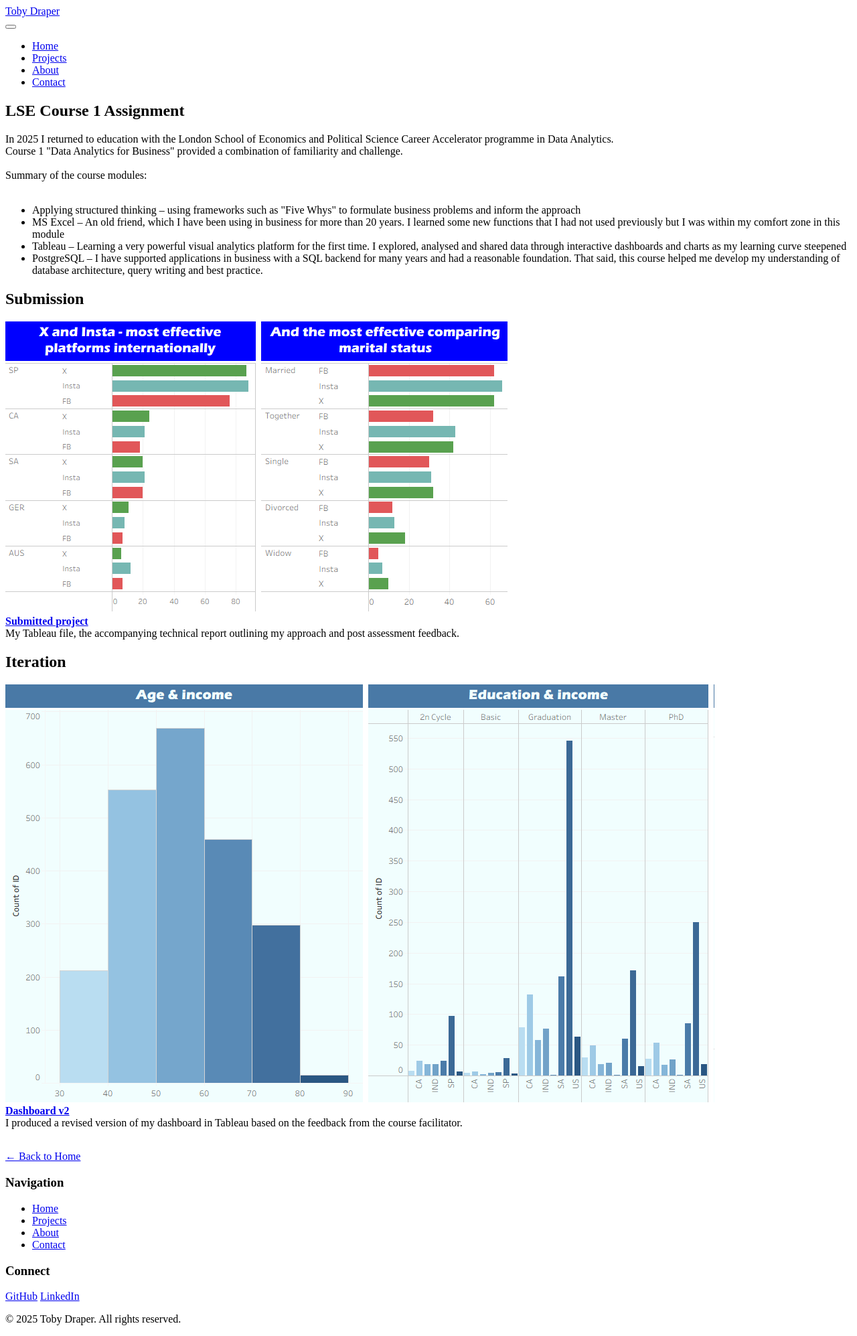
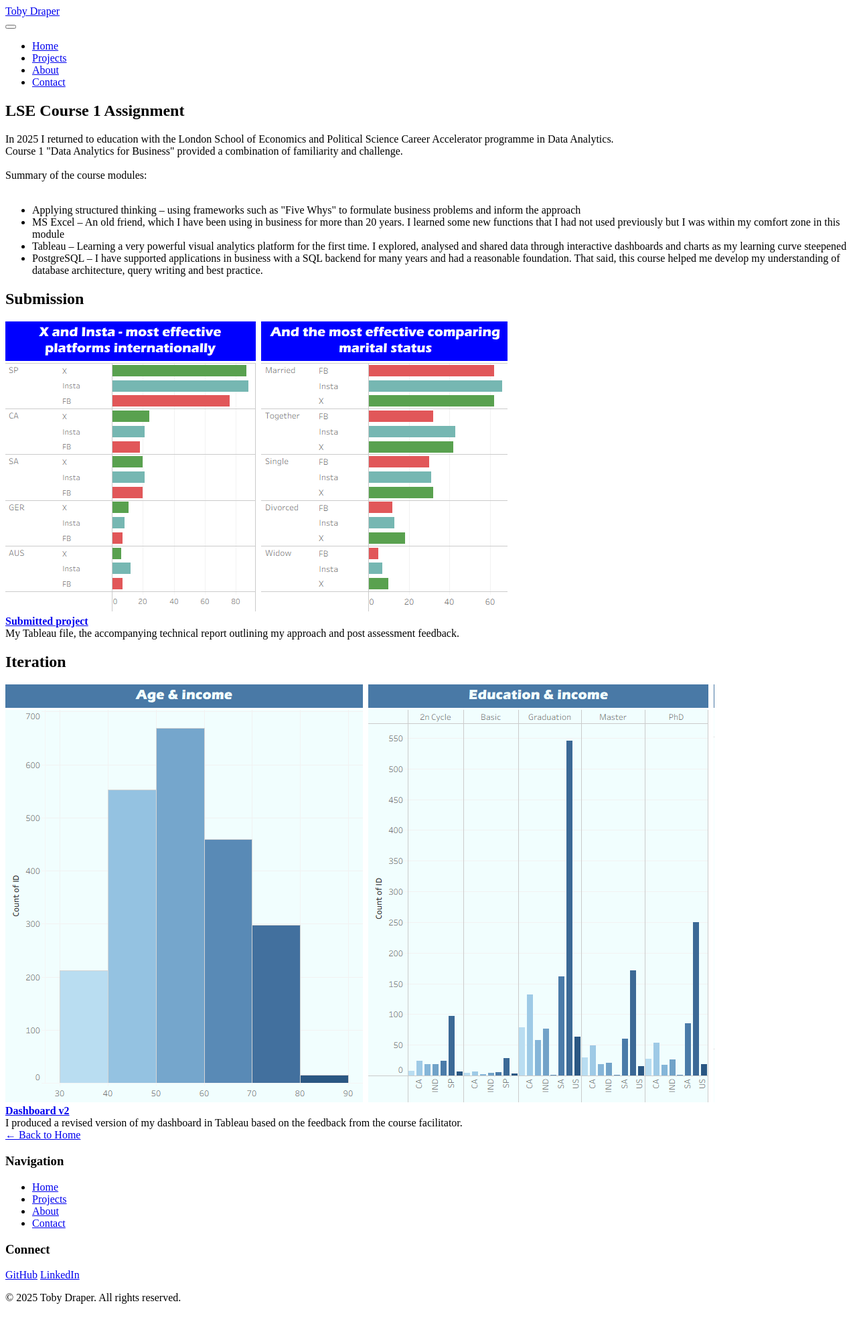
Before and after one commit to drapertoby/portfolio-toby-draper, a Jekyll site: the page built from course1_intro.md, in a window 1280 px wide. Shown: the whole page at 67% size. Built offline with Jekyll 4.4.1, drawn with Linux system fonts in a browser that asks for light colours; after the commit the page ends 1963 px from its top, so only the background shows below that.

Commit message:
Update course1_intro.md
lets see - bored now

```diff
--- a/course1_intro.md
+++ b/course1_intro.md
@@ -47,6 +47,6 @@ permalink: /portfolio-toby-draper/course1_intro/
   </div>
 </div>
 
-<p style="margin-top: 2rem;">
+<div class="back-home">
   <a href="/portfolio-toby-draper/" class="btn">← Back to Home</a>
-</p>
+</div>
```
